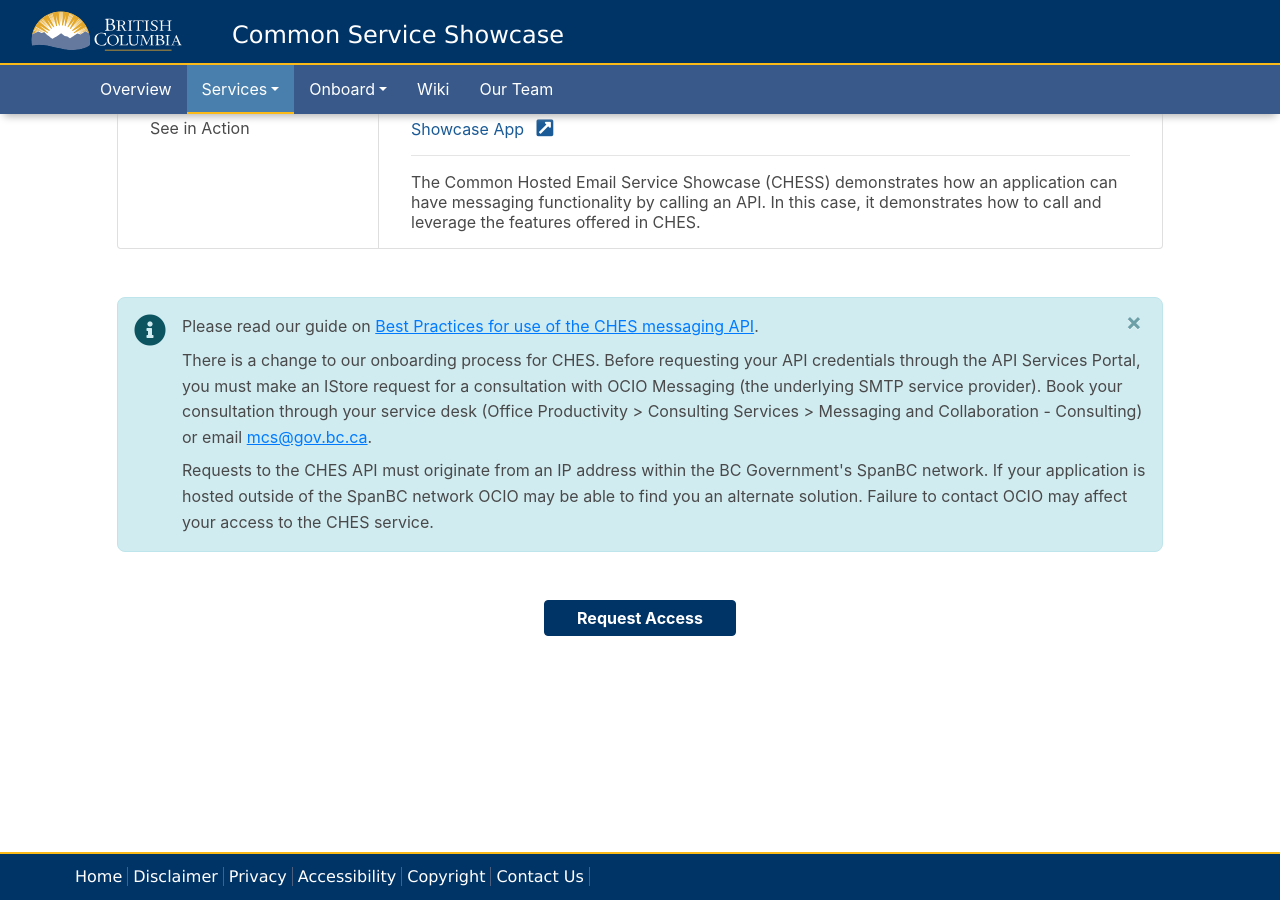
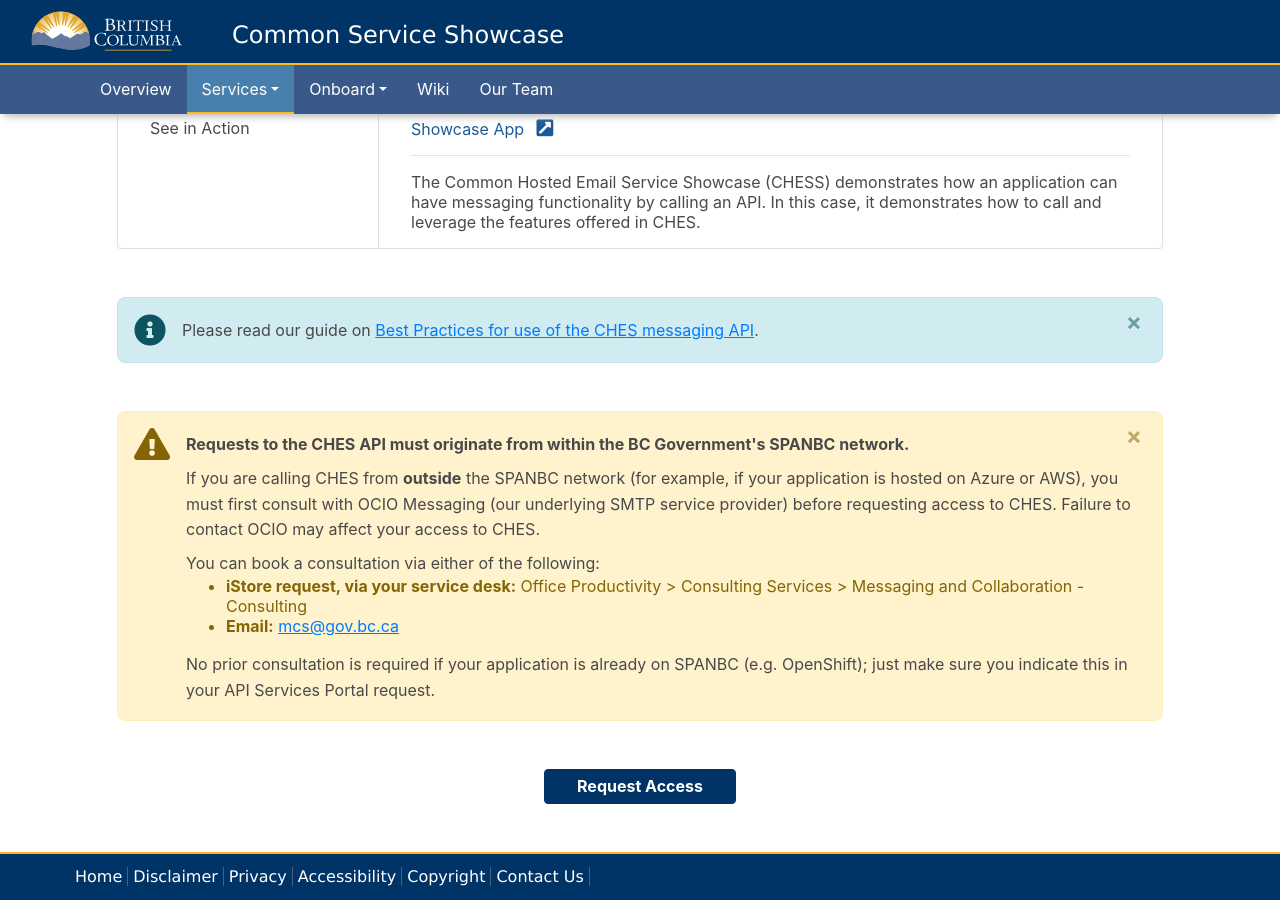
Before and after one commit to bcgov/common-service-showcase, a Jekyll site: the page built from collections/_services/ches.md, in a window 1280 px wide and 900 px high, scrolled down 1289 px. Built offline with Jekyll 4.4.1, drawn with Linux system fonts in a browser that asks for light colours; nearby versions of some CDN libraries.

Commit message:
CHES: separate alert for requiring OCIO Messaging consult
Reworded to match GitHub wiki

```diff
--- a/_layouts/service.html
+++ b/_layouts/service.html
@@ -150,22 +150,33 @@ layout: default
       aria-describedby="desc">
       <div class="icon mr-3 fas fa-info-circle"></div>
       <div>
-        <p class="mb-2">Please read our guide on <a target="_blank"
+        <p class="mt-1">Please read our guide on <a target="_blank"
             href="https://github.com/bcgov/common-hosted-email-service/wiki/Best-Practices">Best Practices for use of
             the CHES messaging API</a>.</p>
-        <p class="mb-2">There is a change to our onboarding process for CHES. Before requesting your API credentials
-          through the API Services Portal,
-          you must make an IStore request for a consultation with OCIO Messaging (the underlying SMTP service provider).
-          Book your consultation through your service desk (Office Productivity > Consulting Services > Messaging and
-          Collaboration - Consulting) or email <a href="mailto:mcs@gov.bc.ca">mcs@gov.bc.ca</a>.</p>
-        <p>Requests to the CHES API must originate from an IP address within the BC Government's SpanBC network. If your
-          application is hosted outside of the SpanBC network OCIO may be able to find you an alternate solution.
-          Failure to contact OCIO may affect your access to the CHES service.</p>
       </div>
       <button type="button" class="close" data-dismiss="alert" aria-label="Close">
         <span aria-hidden="true">&times;</span>
       </button>
     </div>
+    <div class="mt-5 css-alert alert alert-warning alert-dismissible fade show" role="alert" aria-labelledby="warn"
+    aria-describedby="desc">
+    <div class="icon mr-3 fas fa-exclamation-triangle"></div>
+    <div>
+      <p class="mb-2 mt-1"><strong>Requests to the CHES API must originate from within the BC Government's SPANBC network.</strong></p>
+      <p class="mb-2">If you are calling CHES from <b>outside</b> the SPANBC network (for example, if your application is
+        hosted on Azure or AWS), you must first consult with OCIO Messaging (our underlying SMTP service provider)
+        before requesting access to CHES. Failure to contact OCIO may affect your access to CHES.</p>
+      <p>You can book a consultation via either of the following:</p>
+      <p><ul>
+        <li><b>iStore request, via your service desk:</b> Office Productivity > Consulting Services > Messaging and Collaboration - Consulting</li>
+        <li><b>Email:</b> <a href="mailto:mcs@gov.bc.ca">mcs@gov.bc.ca</a> </li>
+      </ul></p>
+      <p>No prior consultation is required if your application is already on SPANBC (e.g. OpenShift); just make sure you indicate this in your API Services Portal request.</p>
+    </div>
+    <button type="button" class="close" data-dismiss="alert" aria-label="Close">
+      <span aria-hidden="true">&times;</span>
+    </button>
+  </div>
     {% endif %}
 
     {% include common/apsBtn.html %}
```
